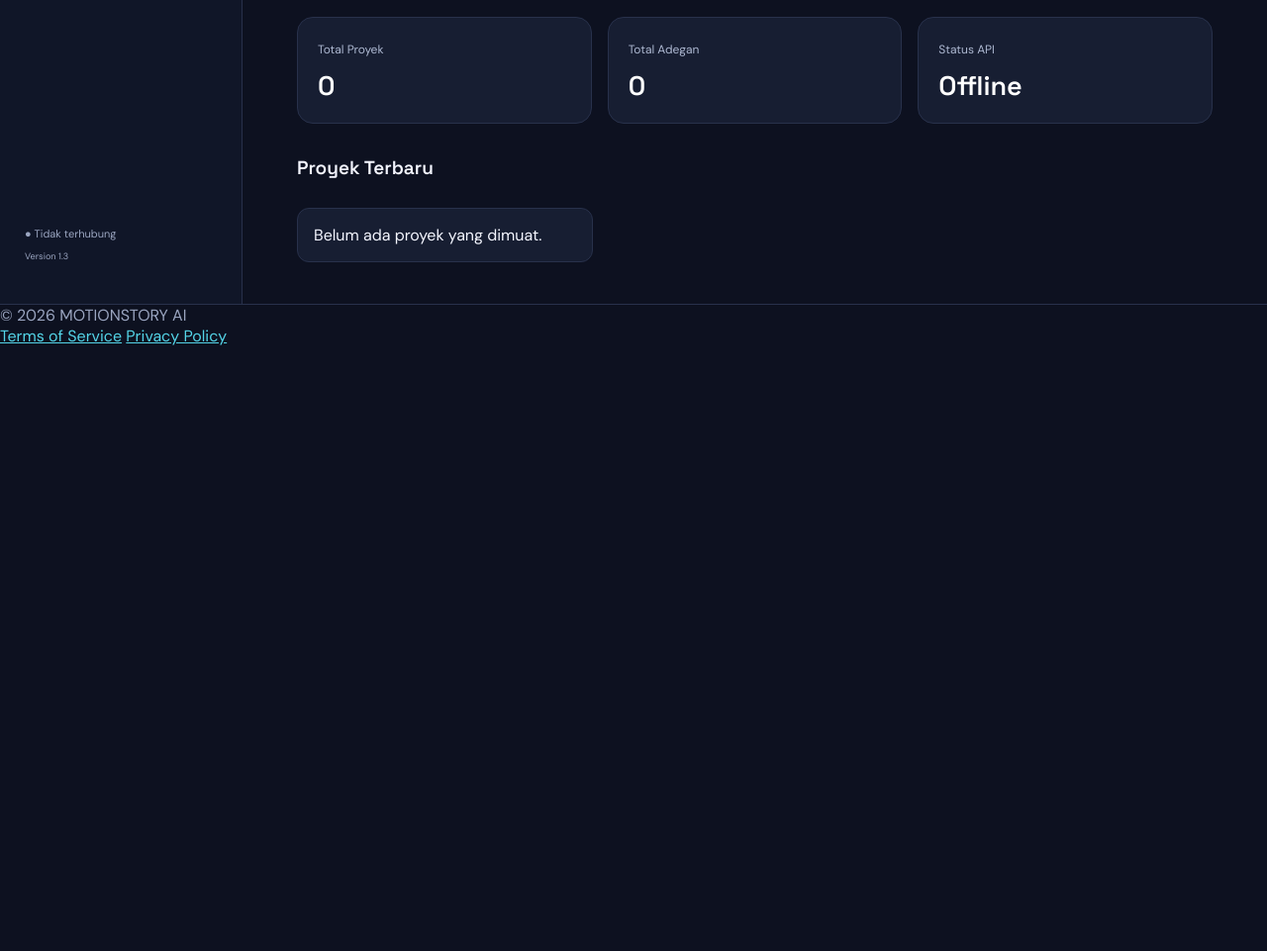
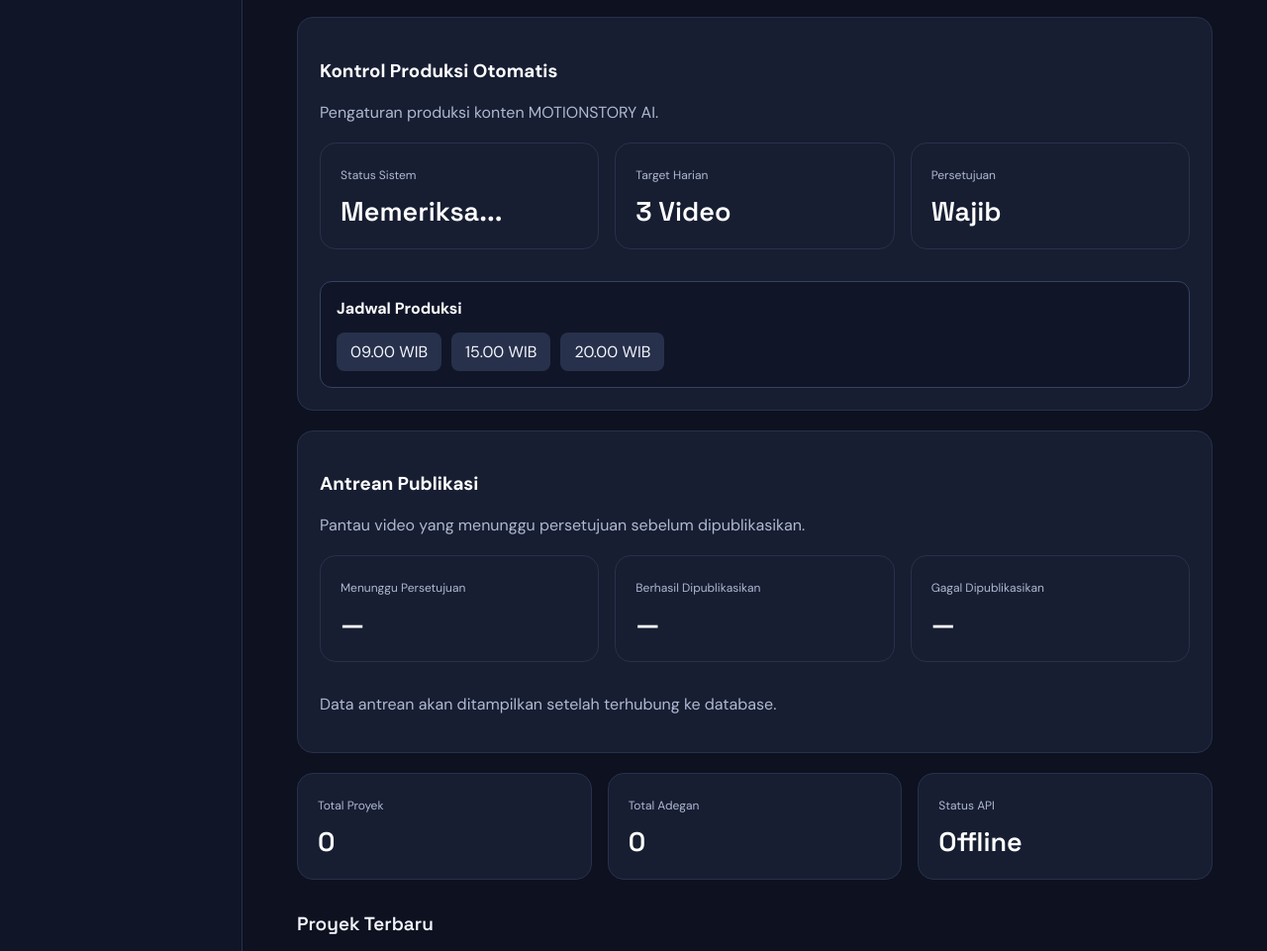
Before and after one commit to PortofolioMe/motionstory-ai, a plain HTML site: page studio.html in a window 1280 px wide. Shown: the part 639-1600 px from the top of the page at 99% size. Before the commit the page ends 989 px from the top, so only its background shows below. Drawn offline with Linux system fonts and the light colour scheme; no server answers.

Commit message:
Update studio.html

```diff
--- a/studio.html
+++ b/studio.html
@@ -332,6 +332,105 @@
 
         </div>
 
+        <!-- AUTOMATION CONTROL -->
+        <div class="tiktok-card" id="automationDashboard">
+
+          <h3>Kontrol Produksi Otomatis</h3>
+
+          <p>
+            Pengaturan produksi konten MOTIONSTORY AI.
+          </p>
+
+          <div class="stats">
+
+            <div class="stat-card">
+              <span>Status Sistem</span>
+              <strong id="autoSystemStatus">Memeriksa...</strong>
+            </div>
+
+            <div class="stat-card">
+              <span>Target Harian</span>
+              <strong id="autoDailyTarget">3 Video</strong>
+            </div>
+
+            <div class="stat-card">
+              <span>Persetujuan</span>
+              <strong id="autoApprovalStatus">Wajib</strong>
+            </div>
+
+          </div>
+
+          <div style="
+            background:#101628;
+            border:1px solid #35415f;
+            border-radius:12px;
+            padding:16px;
+            margin-top:16px;
+          ">
+
+            <strong style="color:white">
+              Jadwal Produksi
+            </strong>
+
+            <div style="
+              display:flex;
+              gap:10px;
+              flex-wrap:wrap;
+              margin-top:14px;
+            ">
+
+              <span style="background:#28314b;padding:9px 14px;border-radius:8px">
+                09.00 WIB
+              </span>
+
+              <span style="background:#28314b;padding:9px 14px;border-radius:8px">
+                15.00 WIB
+              </span>
+
+              <span style="background:#28314b;padding:9px 14px;border-radius:8px">
+                20.00 WIB
+              </span>
+
+            </div>
+
+          </div>
+
+        </div>
+
+        <!-- PUBLICATION QUEUE -->
+        <div class="tiktok-card" id="publicationDashboard">
+
+          <h3>Antrean Publikasi</h3>
+
+          <p>
+            Pantau video yang menunggu persetujuan sebelum dipublikasikan.
+          </p>
+
+          <div class="stats">
+
+            <div class="stat-card">
+              <span>Menunggu Persetujuan</span>
+              <strong id="pendingApprovalCount">—</strong>
+            </div>
+
+            <div class="stat-card">
+              <span>Berhasil Dipublikasikan</span>
+              <strong id="publishedCount">—</strong>
+            </div>
+
+            <div class="stat-card">
+              <span>Gagal Dipublikasikan</span>
+              <strong id="failedPostCount">—</strong>
+            </div>
+
+          </div>
+
+          <div id="publicationQueueList" style="margin-top:18px">
+            <p>Data antrean akan ditampilkan setelah terhubung ke database.</p>
+          </div>
+
+        </div>
+
         <div class="stats">
           <div class="stat-card">
             <span>Total Proyek</span>
```
